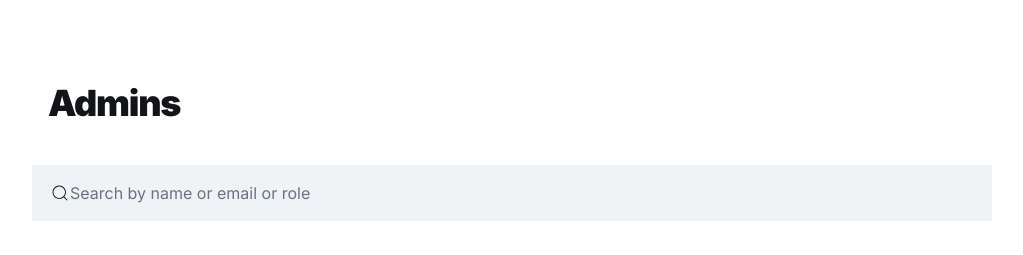
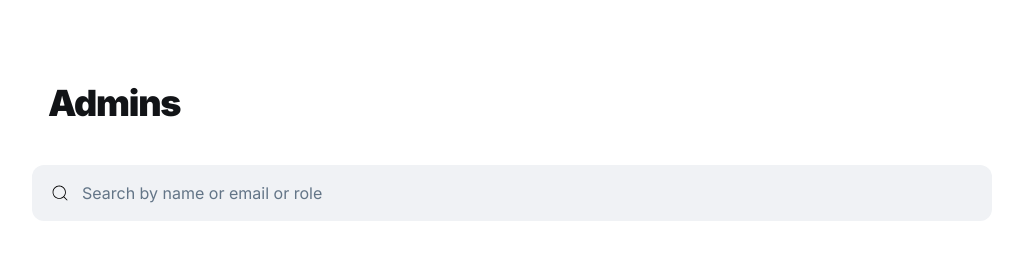
Before and after one commit to Dev-Adejare/Hostel-Management, a React (Vite) app in the folder frontend/: page /adminPrev in a window 1280 px wide. Shown: the top 255 px of the page, without its empty margins (101-1124 px from the left). Built offline with nearby package versions, Linux system fonts and the light colour scheme; no server answers; sample sign-in values are in the browser's storage.

Commit message:
Your commit message here

```diff
--- a/frontend/src/Component/AdminPreview/AdminPreview.css
+++ b/frontend/src/Component/AdminPreview/AdminPreview.css
@@ -31,9 +31,9 @@
     padding: 18px;
     background: #F0F2F5;
     display: flex;
-    /* align-items: center;
+    align-items: center;
     gap: 12px;
-    border-radius: 12px; */
+    border-radius: 12px;
 }
 
 .__prevSearch{
```
